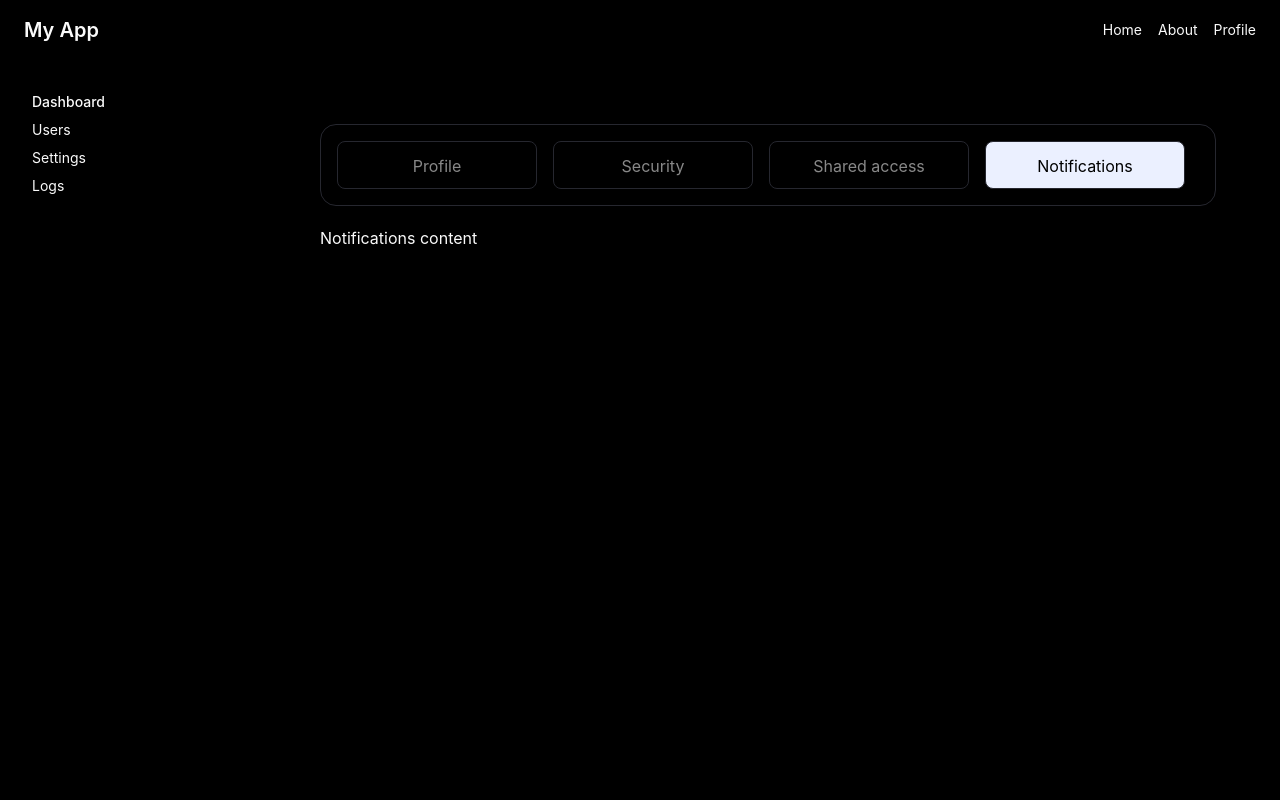
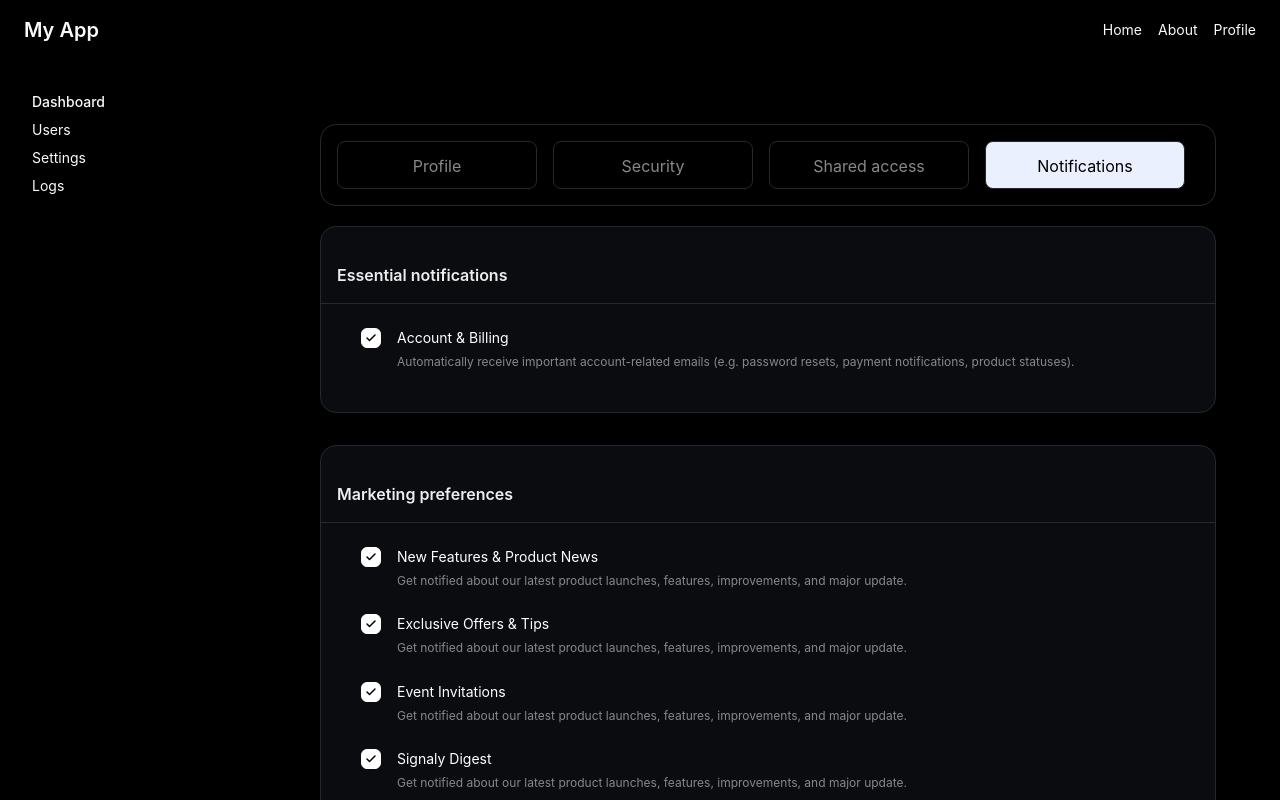
Before and after one commit to findrmeet/stape-dashboard, a React (Vite) app: page / in a window 1280 px wide. Both pictures are taken after a click on the button "Notifications". Shown: the top 800 px of the page. Built offline with nearby package versions, Linux system fonts and the light colour scheme.

Commit message:
notifications tab added

```diff
--- /dev/null
+++ b/src/components/NotificationsTab.tsx
@@ -0,0 +1,128 @@
+import React, { useState } from "react";
+import { Checkbox } from "./Checkbox";
+import PrimaryButton from "./PrimaryButton";
+
+/* -----------------------------
+   Types
+--------------------------------*/
+
+type NotificationItem = {
+  id: string;
+  title: string;
+  description: string;
+};
+
+/* -----------------------------
+   Data
+--------------------------------*/
+
+const essentialNotifications: NotificationItem[] = [
+  {
+    id: "account_billing",
+    title: "Account & Billing",
+    description:
+      "Automatically receive important account-related emails (e.g. password resets, payment notifications, product statuses).",
+  },
+];
+
+const marketingNotifications: NotificationItem[] = [
+  {
+    id: "product_news",
+    title: "New Features & Product News",
+    description:
+      "Get notified about our latest product launches, features, improvements, and major update.",
+  },
+  {
+    id: "offers_tips",
+    title: "Exclusive Offers & Tips",
+    description:
+      "Get notified about our latest product launches, features, improvements, and major update.",
+  },
+  {
+    id: "event_invites",
+    title: "Event Invitations",
+    description:
+      "Get notified about our latest product launches, features, improvements, and major update.",
+  },
+  {
+    id: "signaly_digest",
+    title: "Signaly Digest",
+    description:
+      "Get notified about our latest product launches, features, improvements, and major update.",
+  },
+];
+
+/* -----------------------------
+   Component
+--------------------------------*/
+
+const NotificationsTab: React.FC = () => {
+  const [state, setState] = useState<Record<string, boolean>>({
+    account_billing: true,
+    product_news: true,
+    offers_tips: true,
+    event_invites: true,
+    signaly_digest: true,
+  });
+
+  const updateValue = (id: string, value: boolean) => {
+    setState((prev) => ({
+      ...prev,
+      [id]: value,
+    }));
+  };
+
+  return (
+    <div className="space-y-8">
+      {/* Essential */}
+      <div className="primary-card p-0">
+        <div className="primary-card-header px-6 py-5">
+          <h3 className="text-base font-semibold">Essential notifications</h3>
+        </div>
+
+        <div className="space-y-6 p-6">
+          {essentialNotifications?.map((item) => (
+            <div key={item.id} className="space-y-1">
+              <Checkbox
+                label={item.title}
+                checked={state[item.id]}
+                onChange={(value) => updateValue(item.id, value)}
+              />
+
+              <p className="ml-9 text-xs leading-relaxed text-neutral-500">{item.description}</p>
+            </div>
+          ))}
+        </div>
+      </div>
+
+      {/* Marketing */}
+      <div className="primary-card p-0">
+        <div className="primary-card-header px-6 py-5">
+          <h3 className="text-base font-semibold">Marketing preferences</h3>
+        </div>
+
+        <div className="space-y-6 p-6">
+          {marketingNotifications?.map((item) => (
+            <div key={item.id} className="space-y-1">
+              <Checkbox
+                label={item.title}
+                checked={state[item.id]}
+                onChange={(value) => updateValue(item.id, value)}
+              />
+
+              <p className="ml-9 text-xs leading-relaxed text-neutral-500">{item.description}</p>
+            </div>
+          ))}
+        </div>
+
+        <div className="primary-card-footer flex justify-end">
+          <PrimaryButton className="bg-primary-base w-full cursor-pointer text-black sm:w-44">
+            Update
+          </PrimaryButton>
+        </div>
+      </div>
+    </div>
+  );
+};
+
+export default NotificationsTab;
--- a/src/components/UrlTabs.tsx
+++ b/src/components/UrlTabs.tsx
@@ -5,6 +5,7 @@ import ProfileTab from "./ProfileTab";
 import SecondaryButton from "./SecondaryButton";
 import SecurityTab from "./SecurityTab";
 import ShareTab from "./ShareTab";
+import NotificationsTab from "./NotificationsTab";
 
 type TabKey = "profile" | "security" | "shared" | "notifications";
 
@@ -50,7 +51,7 @@ export default function UrlTabs() {
         {activeTab === "profile" && <ProfileTab />}
         {activeTab === "security" && <SecurityTab />}
         {activeTab === "shared" && <ShareTab />}
-        {activeTab === "notifications" && <div>Notifications content</div>}
+        {activeTab === "notifications" && <NotificationsTab />}
       </div>
     </section>
   );
```
